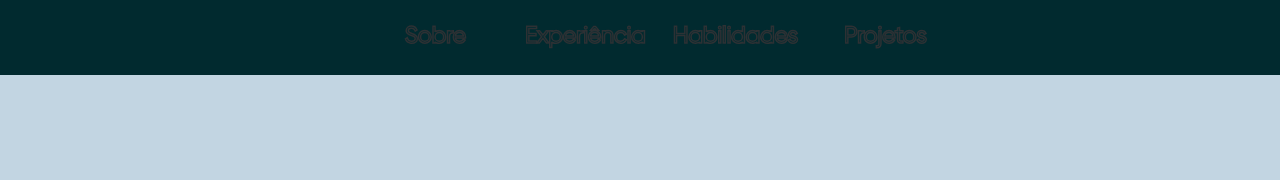
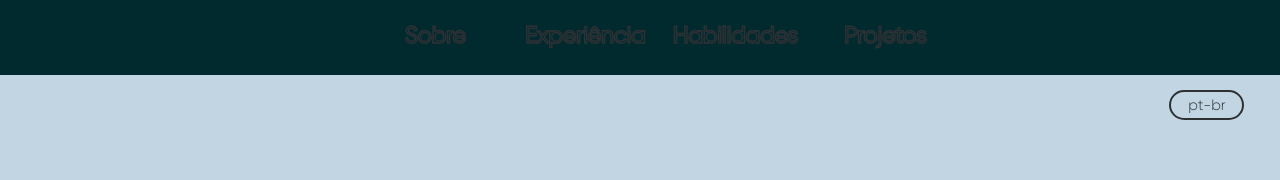
Before and after one commit to cyanoblu/portfolio-app, a Vue app: page / in a window 1280 px wide. Shown: the top 180 px of the page. Built offline with nearby package versions, Linux system fonts and the light colour scheme.

Commit message:
navbar interactivity finished, working on footer

```diff
--- a/src/assets/animations/gsap.ts
+++ /dev/null
@@ -1,26 +0,0 @@
-import { gsap } from "gsap";
-
-import { ScrollTrigger } from "gsap/ScrollTrigger";
-
-
-gsap.registerPlugin(ScrollTrigger);
-
-const watchNavbar = (element: string) => {
-  const domElement = document.getElementById(element.substring(1))
-  gsap.to((element), {
-    scrollTrigger: {
-      trigger: element,
-      /* markers: true, */
-      start: '100px',
-      onEnter: () => {
-        domElement?.classList.add('toggle-transparency')
-      },
-      onEnterBack: () => {
-        domElement?.classList.remove('toggle-transparency')
-      }
-    }
-  })
-
-}
-
-export { watchNavbar }
--- /dev/null
+++ b/src/components/animations/gsap.ts
@@ -0,0 +1,51 @@
+import { gsap } from "gsap";
+
+import { ScrollTrigger } from "gsap/ScrollTrigger";
+
+
+gsap.registerPlugin(ScrollTrigger);
+
+const watchNavbar = (element: string) => {
+  const domElement = document.getElementById(element.substring(1))
+  gsap.to((element), {
+    scrollTrigger: {
+      trigger: element,
+      /* markers: true, */
+      start: '100px',
+      onEnter: () => {
+        domElement?.classList.add('toggle-transparency')
+      },
+      onEnterBack: () => {
+        domElement?.classList.remove('toggle-transparency')
+      }
+    }
+  })
+
+}
+
+const watchSection = (element: string, triggerElement: string) => {
+  const domElement = document.getElementById(element.substring(1))
+  gsap.to((element), {
+    scrollTrigger: {
+      trigger: triggerElement,
+      /* markers: true, */
+      start: 'top center',
+      end: 'bottom center',
+      onEnter: () => {
+        domElement?.classList.add('active')
+      },
+      onLeave: () => {
+        domElement?.classList.remove('active')
+      },
+      onEnterBack: () => {
+        domElement?.classList.add('active')
+      },
+      onLeaveBack: () => {
+        domElement?.classList.remove('active')
+      },
+    }
+  })
+
+}
+
+export { watchNavbar, watchSection }
--- a/src/components/ui/NavBar.vue
+++ b/src/components/ui/NavBar.vue
@@ -9,36 +9,43 @@
     </button>
     <ul :class="{ collapsed: isCollapsed }" class="navbar-list">
       <li>
-        <a href=""
+        <a @click="navbarClickHandler('about')"
           ><svg>
-            <text x="50%" y="50%" dy=".32rem" text-anchor="middle" class="text-body">
+            <text id="navAbout" x="50%" y="50%" dy=".32rem" text-anchor="middle" class="text-body">
               {{ useStore.content.navbar.about }}
             </text>
           </svg></a
         >
       </li>
       <li>
-        <a href=""
+        <a @click="navbarClickHandler('experience')"
           ><svg>
-            <text x="50%" y="50%" dy=".32rem" text-anchor="middle" class="text-body">
+            <text id="navExp" x="50%" y="50%" dy=".32rem" text-anchor="middle" class="text-body">
               {{ useStore.content.navbar.experience }}
             </text>
           </svg></a
         >
       </li>
       <li>
-        <a href=""
+        <a @click="navbarClickHandler('skills')"
           ><svg>
-            <text x="50%" y="50%" dy=".32rem" text-anchor="middle" class="text-body">
+            <text id="navSkills" x="50%" y="50%" dy=".32rem" text-anchor="middle" class="text-body">
               {{ useStore.content.navbar.skills }}
             </text>
           </svg></a
         >
       </li>
       <li>
-        <a href=""
+        <a @click="navbarClickHandler('projects')"
           ><svg>
-            <text x="50%" y="50%" dy=".32rem" text-anchor="middle" class="text-body">
+            <text
+              id="navProjects"
+              x="50%"
+              y="50%"
+              dy=".32rem"
+              text-anchor="middle"
+              class="text-body"
+            >
               {{ useStore.content.navbar.projects }}
             </text>
           </svg></a
@@ -51,7 +58,7 @@
 <script lang="ts">
 import { defineComponent, ref, onMounted } from 'vue'
 import { useAppStore } from '@/stores/AppStore'
-import { watchNavbar } from '@/assets/animations/gsap'
+import { watchNavbar, watchSection } from '@/components/animations/gsap'
 
 export default defineComponent({
   components: {},
@@ -62,6 +69,10 @@ export default defineComponent({
 
     onMounted(() => {
       watchNavbar('#navbar')
+      watchSection('#navAbout', '#about')
+      watchSection('#navExp', '#experience')
+      watchSection('#navSkills', '#skills')
+      watchSection('#navProjects', '#projects')
     })
 
     function toggleCollapse() {
@@ -69,7 +80,12 @@ export default defineComponent({
       toggleOn.value === true ? (toggleOn.value = false) : (toggleOn.value = true)
     }
 
-    return { useStore, isCollapsed, toggleOn, toggleCollapse }
+    function navbarClickHandler(elementId: string) {
+      const element = document.getElementById(elementId)
+      if (element) element.scrollIntoView({ behavior: 'smooth', block: 'end', inline: 'nearest' })
+    }
+
+    return { useStore, isCollapsed, toggleOn, toggleCollapse, navbarClickHandler }
   }
 })
 </script>
@@ -125,7 +141,7 @@ export default defineComponent({
   stroke-dashoffset: 0%;
   stroke-dasharray: 0% 50%;
   animation: 0.5s linear normal animate-stroke-out;
-  &:hover {
+  &.active {
     animation-name: animate-stroke-in;
     animation-duration: 1s;
     animation-fill-mode: forwards;
@@ -137,6 +153,7 @@ export default defineComponent({
   backdrop-filter: blur(6.3px);
   .text-body {
     fill: var(--color-text);
+    stroke: var(--color-text);
   }
   .navbar-list {
     li {
@@ -144,6 +161,7 @@ export default defineComponent({
         background-color: var(--color-navbar);
         .text-body {
           fill: var(--color-text-nav);
+          stroke: var(--color-text-nav);
         }
       }
     }
@@ -181,6 +199,9 @@ svg text {
     stroke-dashoffset: 25%;
     fill: transparent;
     stroke-dasharray: 50% 0%;
+  }
+  20% {
+    fill: transparent;
   }
   100% {
     stroke-dashoffset: 0%;
--- /dev/null
+++ b/src/components/ui/RoundUtilButton.vue
@@ -0,0 +1,38 @@
+<template>
+  <button class="utility-btn" @click="props.action">{{ props.description }}</button>
+</template>
+
+<script lang="ts">
+import { defineComponent } from 'vue'
+
+export default defineComponent({
+  props: {
+    description: String,
+    action: Function
+  },
+  setup(props) {
+    return { props }
+  }
+})
+</script>
+<style scoped lang="scss">
+.utility-btn {
+  background-color: transparent;
+  color: var(--color-text);
+  border-color: var(--color-text);
+  border-style: solid;
+  border-radius: 50px;
+  border-width: 2px;
+  font-family: Gilroy-light;
+  font-size: 1em;
+  width: 5em;
+  min-width: fit-content;
+  height: 2em;
+  margin: 10px;
+
+  &:hover {
+    color: var(--color-navbar);
+    border-color: var(--color-navbar);
+  }
+}
+</style>
--- a/src/stores/AppStore.ts
+++ b/src/stores/AppStore.ts
@@ -40,6 +40,10 @@ export const useAppStore = defineStore('app', () => {
         } as SectionHeader
     })
 
+    function toggleLocale() {
+        locale.value === 'pt-br' ? locale.value = 'eng' : locale.value = 'pt-br';
+    }
+
     watch(locale,() => {
         if (locale.value === "pt-br") {
             content.value = ptbr.value
@@ -49,7 +53,7 @@ export const useAppStore = defineStore('app', () => {
         }
     })
 
-    return {locale, content}
+    return {locale, content, toggleLocale}
 })
 
 interface NavbarHeader {
--- a/src/views/HeroView.vue
+++ b/src/views/HeroView.vue
@@ -1,5 +1,6 @@
 <template>
   <div class="content">
+    <RoundUtilButton class="utility" :description="useApp.locale" :action="useApp.toggleLocale" />
     <div class="hero-flex-item">
       <h2>{{ useHero.content.greeting.intro }}</h2>
       <h1>{{ useHero.content.greeting.title }}</h1>
@@ -31,14 +32,18 @@
 import { defineComponent } from 'vue'
 import { useHeroStore } from '@/stores/HeroStore'
 import ActionButton from '@/components/ui/ActionButton.vue'
+import RoundUtilButton from '@/components/ui/RoundUtilButton.vue'
+import { useAppStore } from '@/stores/AppStore'
 
 export default defineComponent({
   components: {
-    ActionButton
+    ActionButton,
+    RoundUtilButton
   },
   setup() {
     const useHero = useHeroStore()
-    return { useHero }
+    const useApp = useAppStore()
+    return { useHero, useApp }
   }
 })
 </script>
@@ -75,6 +80,12 @@ h2 {
   justify-content: center;
 }
 
+.utility {
+  position: absolute;
+  top: 80px;
+  right: 2%;
+}
+
 @media (max-width: 1200px) {
   h1 {
     white-space: inherit;
@@ -98,5 +109,9 @@ h2 {
     max-width: 95%;
     margin: auto;
   }
+
+  .utility {
+    top: 40%;
+  }
 }
 </style>
--- a/src/views/SkillView.vue
+++ b/src/views/SkillView.vue
@@ -66,5 +66,6 @@ export default defineComponent({
 
 h2 {
   font-size: 2em;
+  min-width: 100px;
 }
 </style>
```
